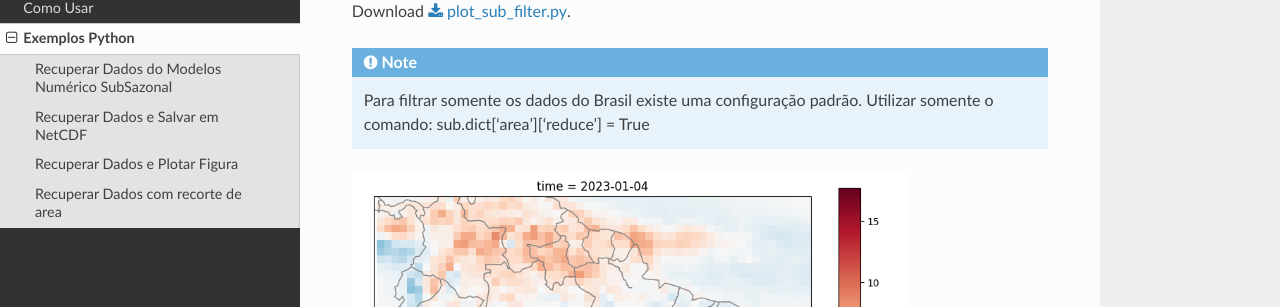
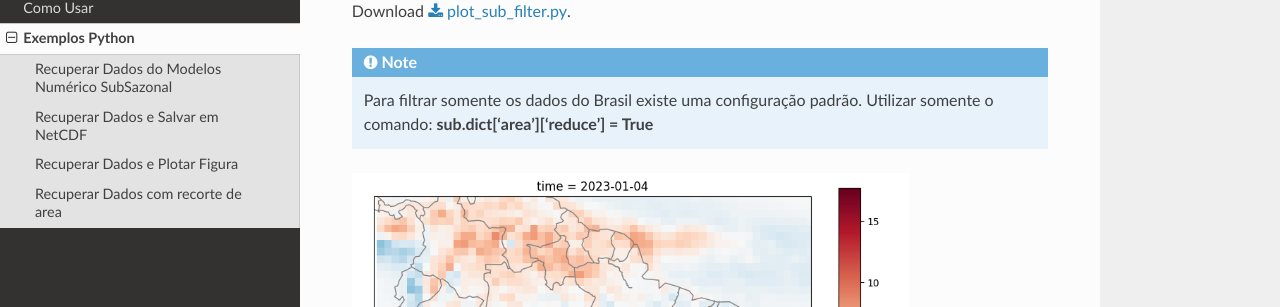
Before and after one commit to framework-CPTEC/Sazonal, a Sphinx documentation site: the page built from docs/source/examplesPython.rst, in a window 1280 px wide and 900 px high, scrolled down 4013 px. Shown: the part 167-474 px from the top of the window. Built offline with Sphinx 7.4.7 and the Read the Docs theme 2.0.0, drawn with Linux system fonts in a browser that asks for light colours.

```diff
--- a/docs/source/examplesPython.rst
+++ b/docs/source/examplesPython.rst
@@ -212,7 +212,7 @@ Download :download:`plot_sub_filter.py <examples/prec_sub_filter.py>`.
 .. note::
    Para filtrar somente os dados do Brasil existe uma configuração padrão. Utilizar somente
    o comando:
-   sub.dict['area']['reduce'] = True
+   **sub.dict['area']['reduce'] = True**
 
 |pic2|
 
```
